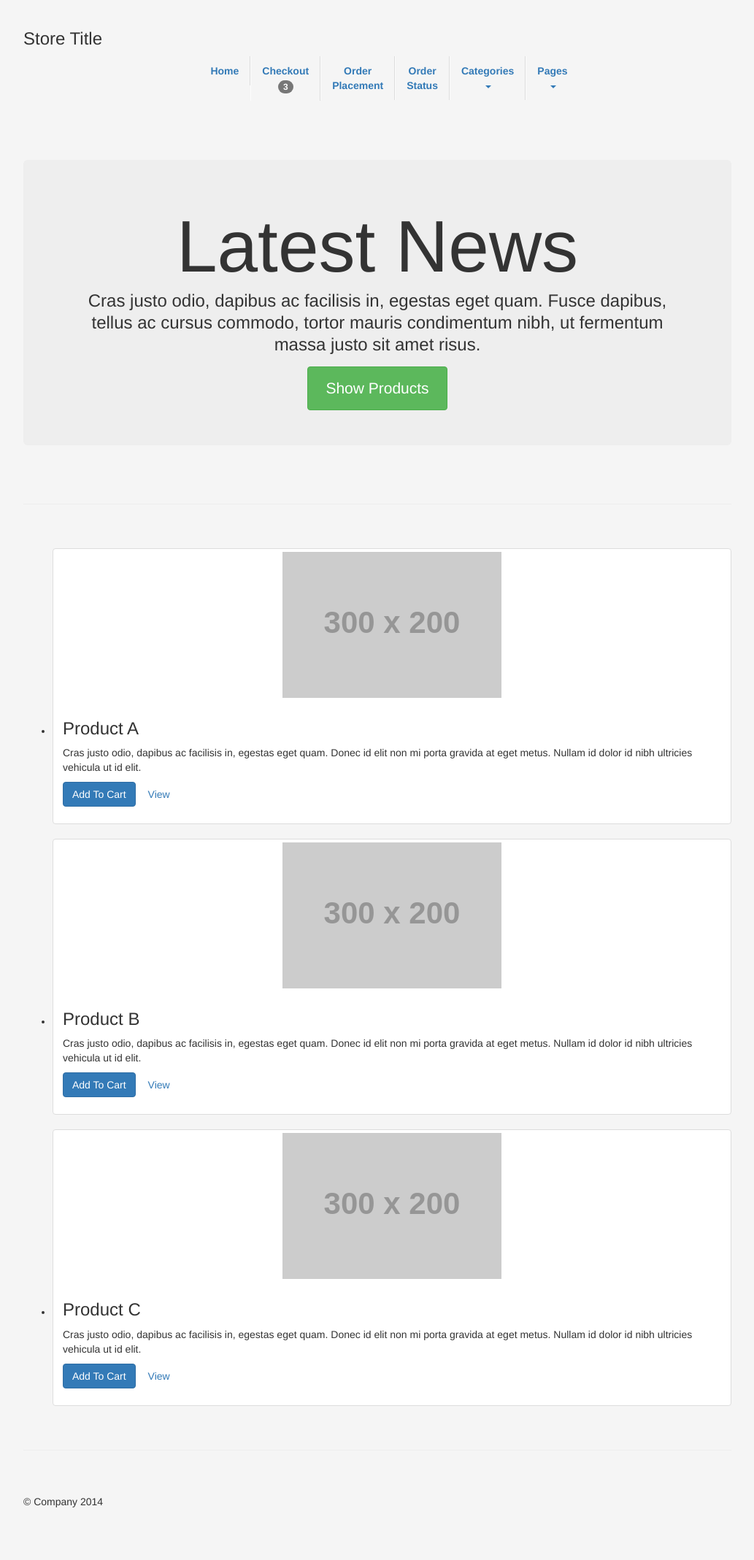
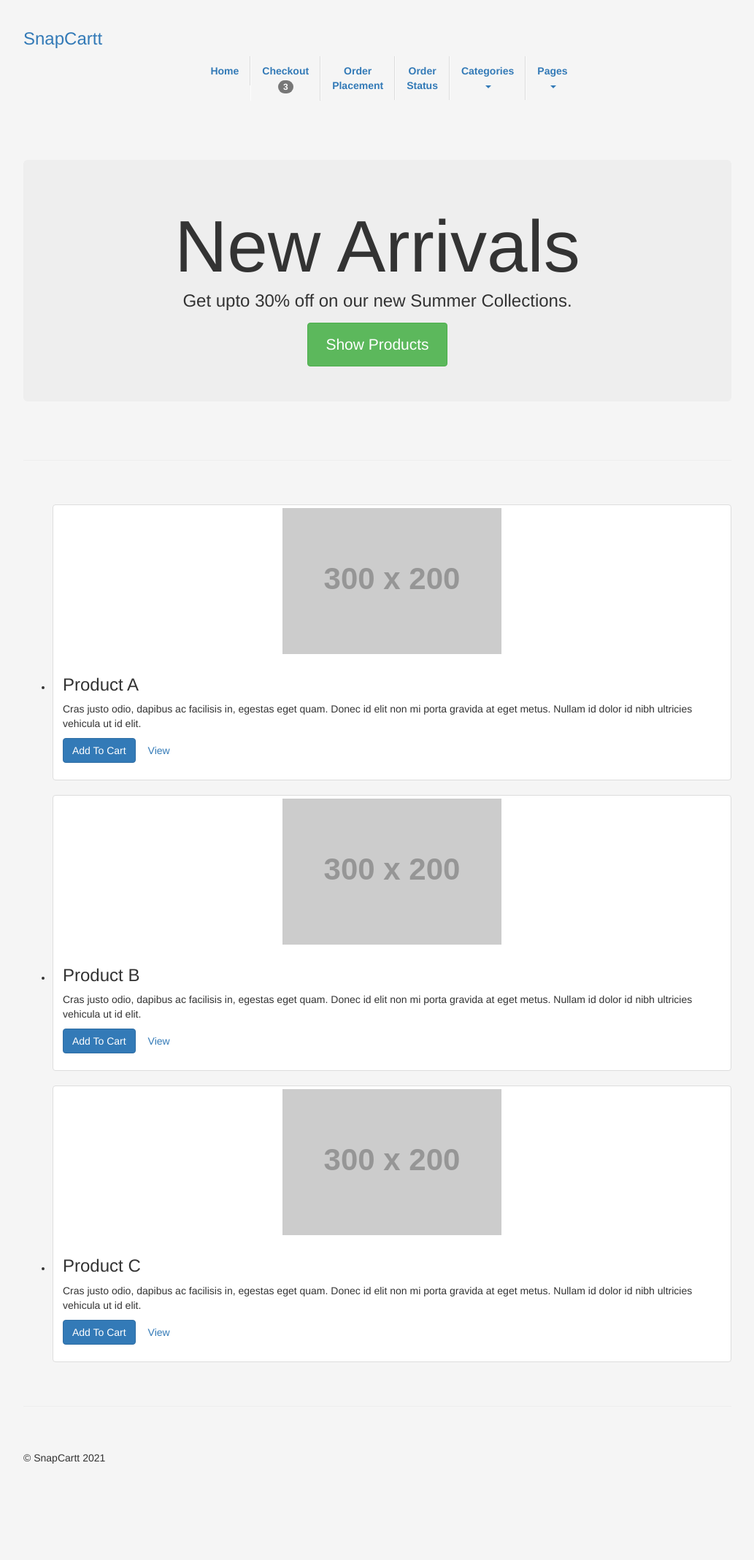
Before and after one commit to prathameshThakur/snapcartt, a Python web app: template templates/index.html in a window 1280 px wide. Shown: the whole page at 73% size, without its empty margins (123-1156 px from the left). After the commit the page ends 2005 px from the top, so only its background shows below. Run offline with Jinja, Linux system fonts and the light colour scheme; the template is opened without the code that fills it, so the values that code supplies are empty; grey boxes labelled with a size stand in for pictures from a placeholder-image service; some libraries are stand-ins or nearby versions.

Commit message:
Update index page

```diff
--- a/templates/index.html
+++ b/templates/index.html
@@ -3,7 +3,7 @@
 <html lang="en">
   <head>
     <meta charset="utf-8">
-    <title>Bootstrap e-Commerce Theme</title>
+    <title>SnapCartt</title>
     <meta name="viewport" content="width=device-width, initial-scale=1.0">
     <meta name="description" content="">
     <meta name="author" content="">
@@ -26,7 +26,7 @@
     <div class="container">
 
       <div class="masthead">
-        <h3 class="muted">Store Title</h3>
+        <h3 class="muted"><a href="index.html">SnapCartt</a></h3>
         <div class="navbar">
           <div class="navbar-inner">
             <div class="container">
@@ -47,7 +47,7 @@
 				    <li><a href="list.html">Clothes</a></li>
 				    <li><a href="list.html">Shoes</a></li>
 				    <li><a href="list.html">Watches</a></li>
-				    <li><a href="list.html">Jewlery</a></li>
+				    <li><a href="list.html">Accessories</a></li>
 				    <li class="divider"></li>
 				    <li class="nav-header">Women</li>
 				    <li><a href="list.html">Clothes</a></li>
@@ -76,8 +76,8 @@
 
       <!-- Jumbotron -->
       <div class="jumbotron">
-        <h1>Latest News</h1>
-        <p class="lead">Cras justo odio, dapibus ac facilisis in, egestas eget quam. Fusce dapibus, tellus ac cursus commodo, tortor mauris condimentum nibh, ut fermentum massa justo sit amet risus.</p>
+        <h1>New Arrivals</h1>
+        <p class="lead">Get upto 30% off on our new Summer Collections.</p>
         <a class="btn btn-large btn-success" href="list.html">Show Products</a>
       </div>
 
@@ -122,7 +122,7 @@
       <hr>
 
       <div class="footer">
-        <p>&copy; Company 2014</p>
+        <p>&copy; SnapCartt 2021</p>
       </div>
 
     </div> <!-- /container -->
```
